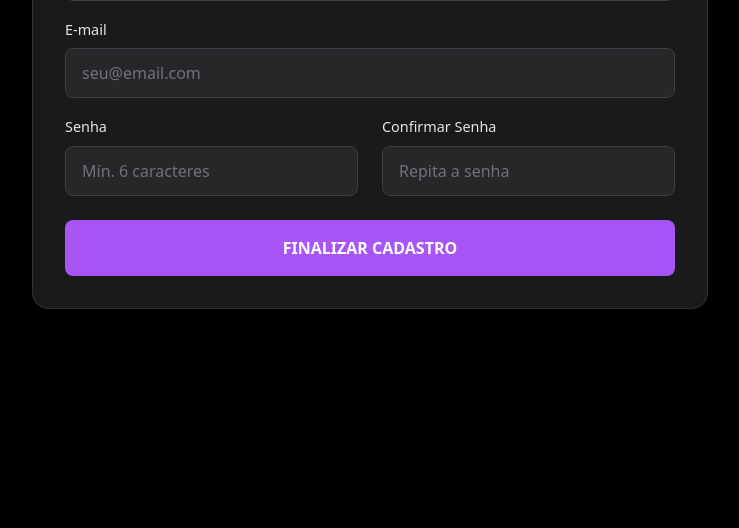
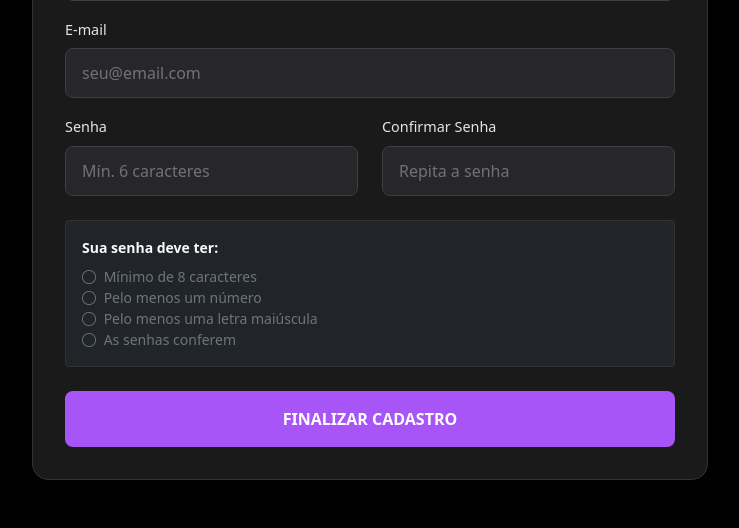
Before and after one commit to hcxavier/barbertop-django, a Django app: page /users/register/barber in a window 1280 px wide. Shown: the part 1713-2241 px from the top of the page, without its empty margins (270-1009 px from the left). Before the commit the page ends 2022 px from the top, so only its background shows below. Run offline with Django 5.2, Linux system fonts and the light colour scheme; some libraries are stand-ins or nearby versions.

Commit message:
adicionando validação de senha com requisitos visuais

```diff
--- a/static/users/js/barber-register.js
+++ b/static/users/js/barber-register.js
@@ -133,3 +133,66 @@ function removerFuncionario(index) {
     employeesList.splice(index, 1);
     renderEmployees();
 }
+
+// --- Password Validation Logic ---
+document.addEventListener("DOMContentLoaded", function () {
+    const passwordInput = document.getElementById("inputSenha");
+    const confirmInput = document.getElementById("inputConfirmSenha");
+
+    const matchReq = document.getElementById("req-match");
+    const matchIcon = matchReq.querySelector("i");
+
+    const requirements = {
+        length: { regex: /.{8,}/, element: document.getElementById("req-length") },
+        number: { regex: /\d/, element: document.getElementById("req-number") },
+        upper: { regex: /[A-Z]/, element: document.getElementById("req-upper") },
+    };
+
+    function validateStrength() {
+        const val = passwordInput.value;
+        for (const key in requirements) {
+            const req = requirements[key];
+            const icon = req.element.querySelector("i");
+
+            if (req.regex.test(val)) {
+                req.element.classList.remove("text-muted", "text-danger");
+                req.element.classList.add("text-success");
+                icon.classList.remove("bi-circle", "bi-x-circle");
+                icon.classList.add("bi-check-circle-fill");
+            } else {
+                req.element.classList.remove("text-success");
+                req.element.classList.add(val.length > 0 ? "text-danger" : "text-muted");
+                icon.classList.remove("bi-check-circle-fill", "bi-circle");
+                icon.classList.add(val.length > 0 ? "bi-x-circle" : "bi-circle");
+            }
+        }
+    }
+
+    function validateMatch() {
+        const val1 = passwordInput.value;
+        const val2 = confirmInput.value;
+
+        if (val2.length === 0) {
+            matchReq.className = "text-muted mt-2 pt-2 border-top border-secondary";
+            matchIcon.className = "bi bi-circle me-1";
+            return;
+        }
+
+        if (val1 === val2) {
+            matchReq.className = "text-success mt-2 pt-2 border-top border-secondary";
+            matchIcon.className = "bi bi-check-circle-fill me-1";
+        } else {
+            matchReq.className = "text-danger mt-2 pt-2 border-top border-secondary";
+            matchIcon.className = "bi bi-x-circle me-1";
+        }
+    }
+
+    if (passwordInput && confirmInput) {
+        passwordInput.addEventListener("input", function () {
+            validateStrength();
+            validateMatch();
+        });
+
+        confirmInput.addEventListener("input", validateMatch);
+    }
+});
--- a/templates/users/barber-form.html
+++ b/templates/users/barber-form.html
@@ -241,6 +241,17 @@
                         </div>
                     </div>
 
+                    <!-- Password Feedback -->
+                    <div class="bg-dark border border-secondary rounded mb-4 p-3" style="background-color: #1a1b1e; border-color: #333 !important;">
+                        <small class="text-light fw-bold mb-2 d-block">Sua senha deve ter:</small>
+                        <ul class="list-unstyled mb-0 small" id="password-requirements">
+                            <li id="req-length" class="text-muted"><i class="bi bi-circle me-1"></i> Mínimo de 8 caracteres</li>
+                            <li id="req-number" class="text-muted"><i class="bi bi-circle me-1"></i> Pelo menos um número</li>
+                            <li id="req-upper" class="text-muted"><i class="bi bi-circle me-1"></i> Pelo menos uma letra maiúscula</li>
+                            <li id="req-match" class="text-muted"><i class="bi bi-circle me-1"></i> As senhas conferem</li>
+                        </ul>
+                    </div>
+
                     <button
                         class="btn btn-purple w-100 py-3 fs-6"
                         id="btnFinalizarCadastro"
```
